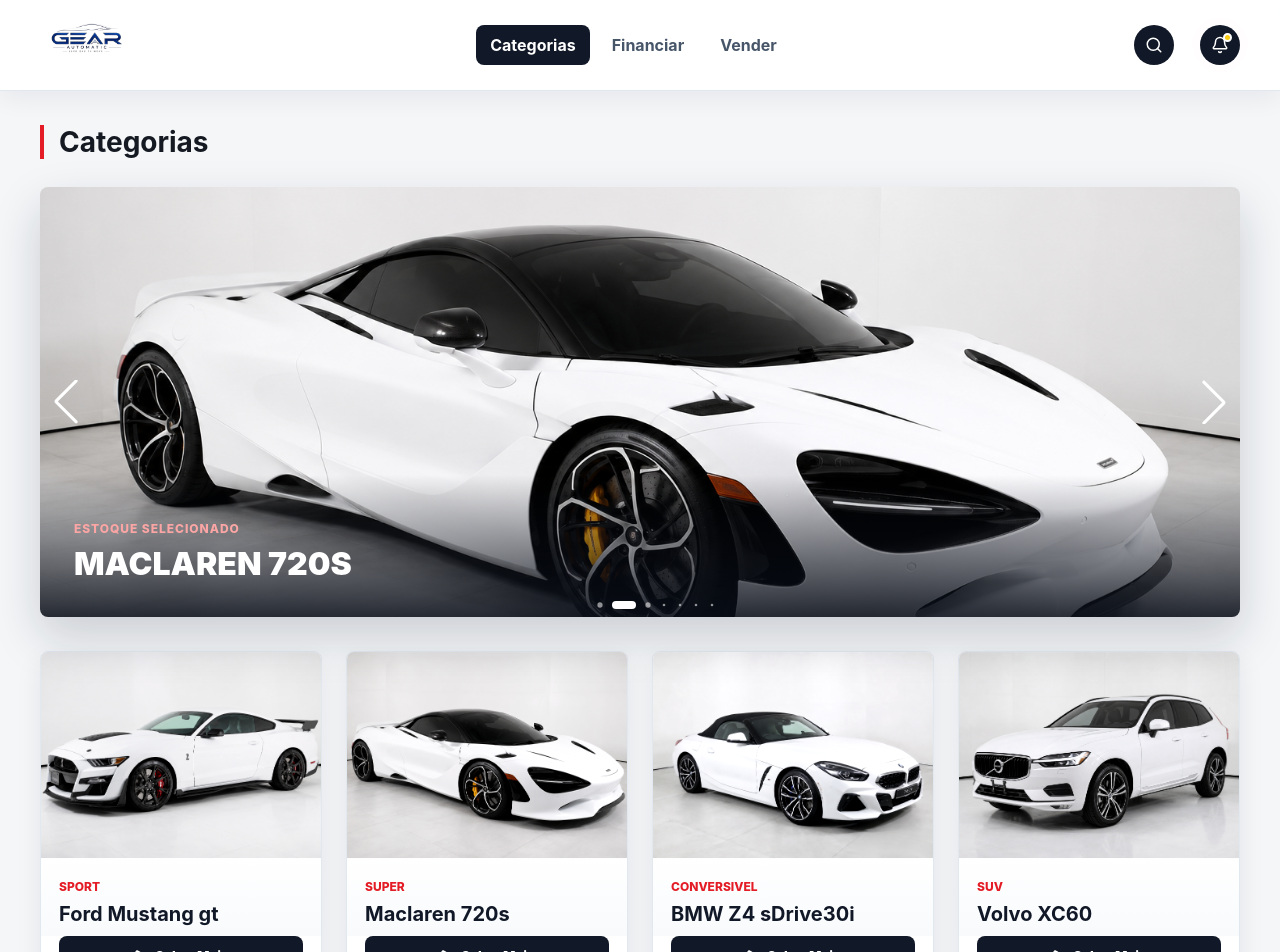
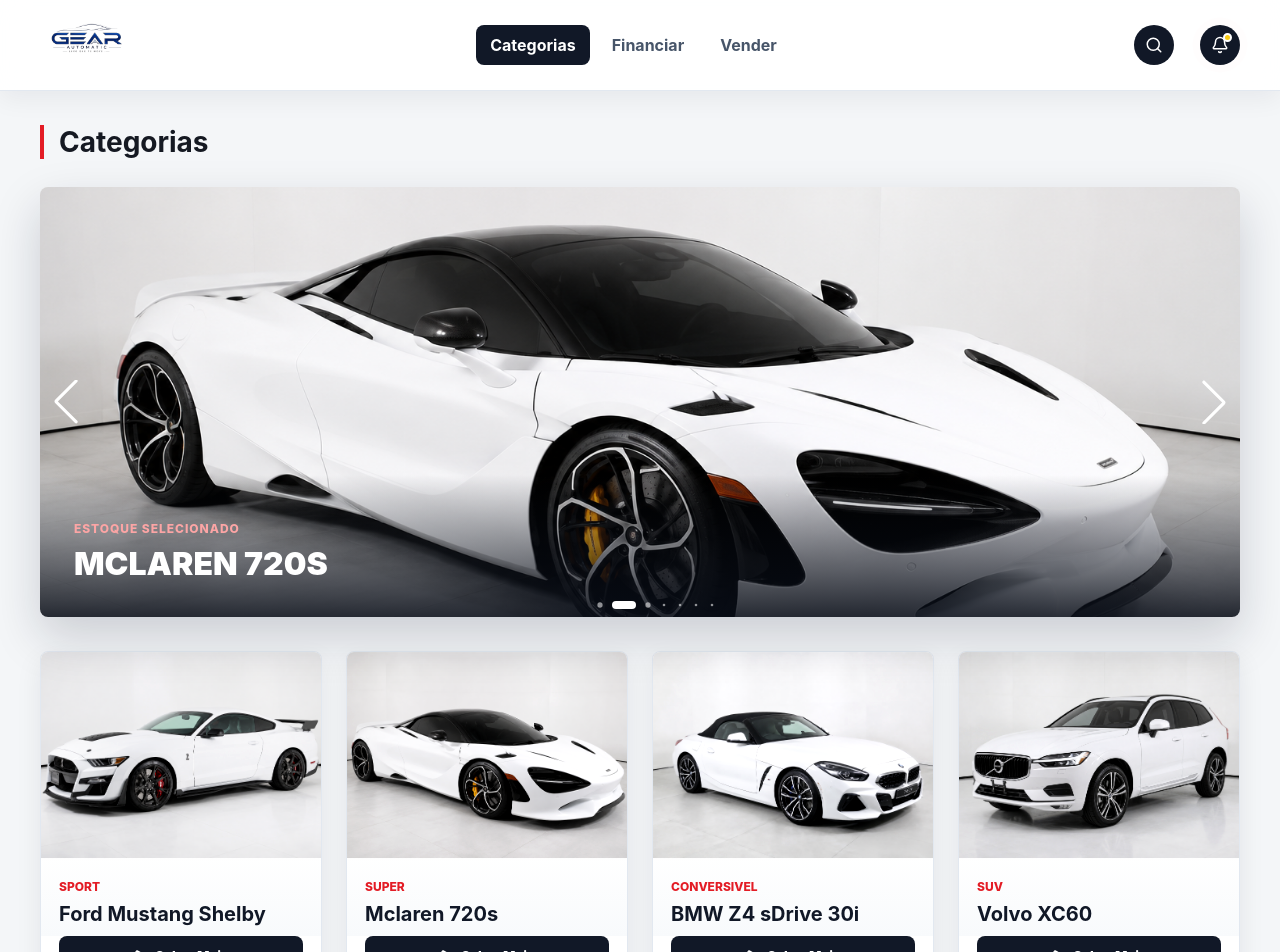
Before and after one commit to Arthur2009-png/gear_automatic, a React (Vite) app: page / in a window 1280 px wide. Shown: the top 952 px of the page. Built offline with nearby package versions, Linux system fonts and the light colour scheme.

Commit message:
correção de nomes

```diff
--- a/src/components/Financiar.css
+++ b/src/components/Financiar.css
@@ -20,7 +20,7 @@
     linear-gradient(
       135deg,
       rgba(80, 80, 80, 0.92),
-      rgba(58, 58, 58, 0.92)
+      rgba(250, 125, 125, 0.92)
     ),
     url("../assets/sedans.jpg") center/cover;
   border: 1px solid rgba(5, 5, 5, 0.14);
--- a/src/data/cars.js
+++ b/src/data/cars.js
@@ -10,9 +10,9 @@
 
 
 export const CarsData = [
-  { id: 1, title: "Ford Mustang gt", category: "Sport", banner: esportivo, fipe: 769000 },
-  { id: 2, title: "Maclaren 720s", category: "Super", banner: supr, fipe: 2650000 },
-  { id: 3, title: "BMW Z4 sDrive30i", category: "Conversivel", banner: conversiveis, fipe: 415000 },
+  { id: 1, title: "Ford Mustang Shelby", category: "Sport", banner: esportivo, fipe: 769000 },
+  { id: 2, title: "Mclaren 720s", category: "Super", banner: supr, fipe: 2650000 },
+  { id: 3, title: "BMW Z4 sDrive 30i", category: "Conversivel", banner: conversiveis, fipe: 415000 },
   { id: 4, title: "Volvo XC60", category: "Suv", banner: suv, fipe: 168000 },
   { id: 5, title: "BMW M2 Coupe", category: "Coup", banner: coup, fipe: 535000 },
   { id: 6, title: "Toyota Corolla XEI", category: "Sedans", banner: sedan, fipe: 151000 },
```
